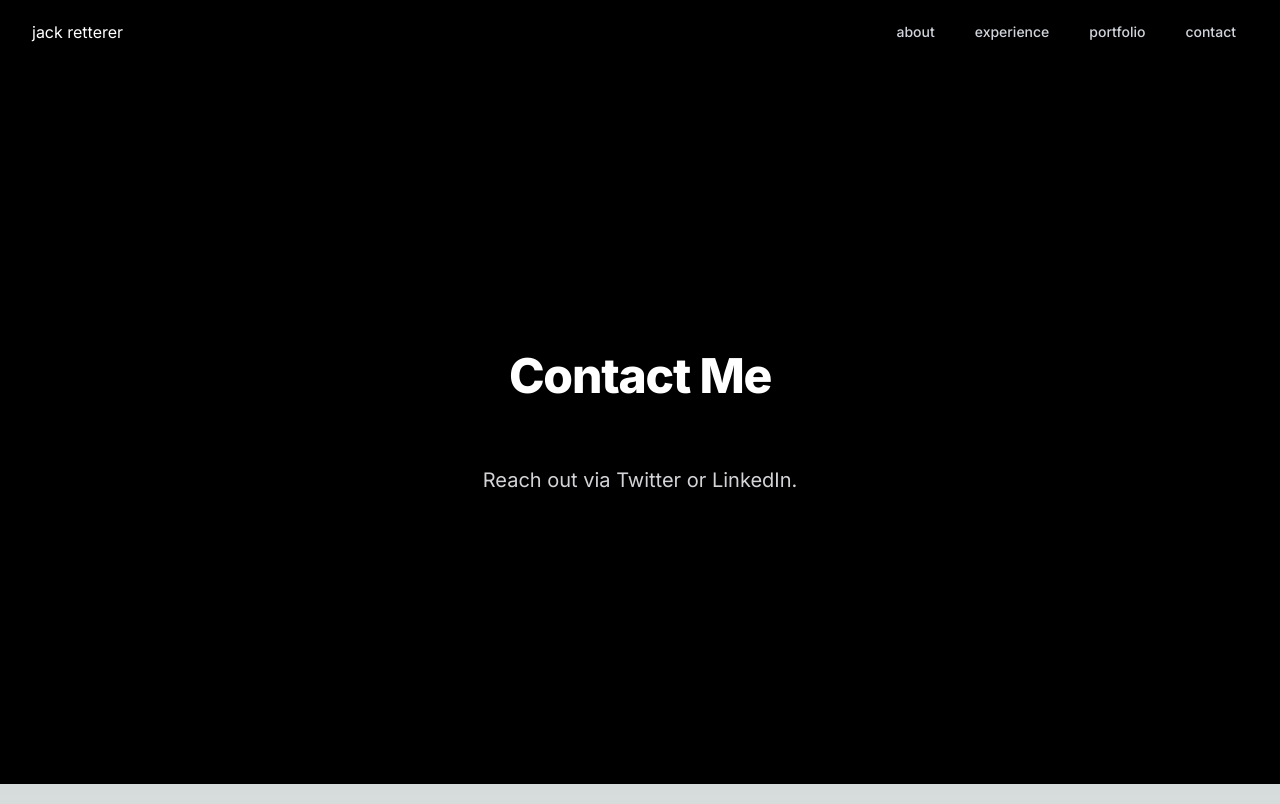
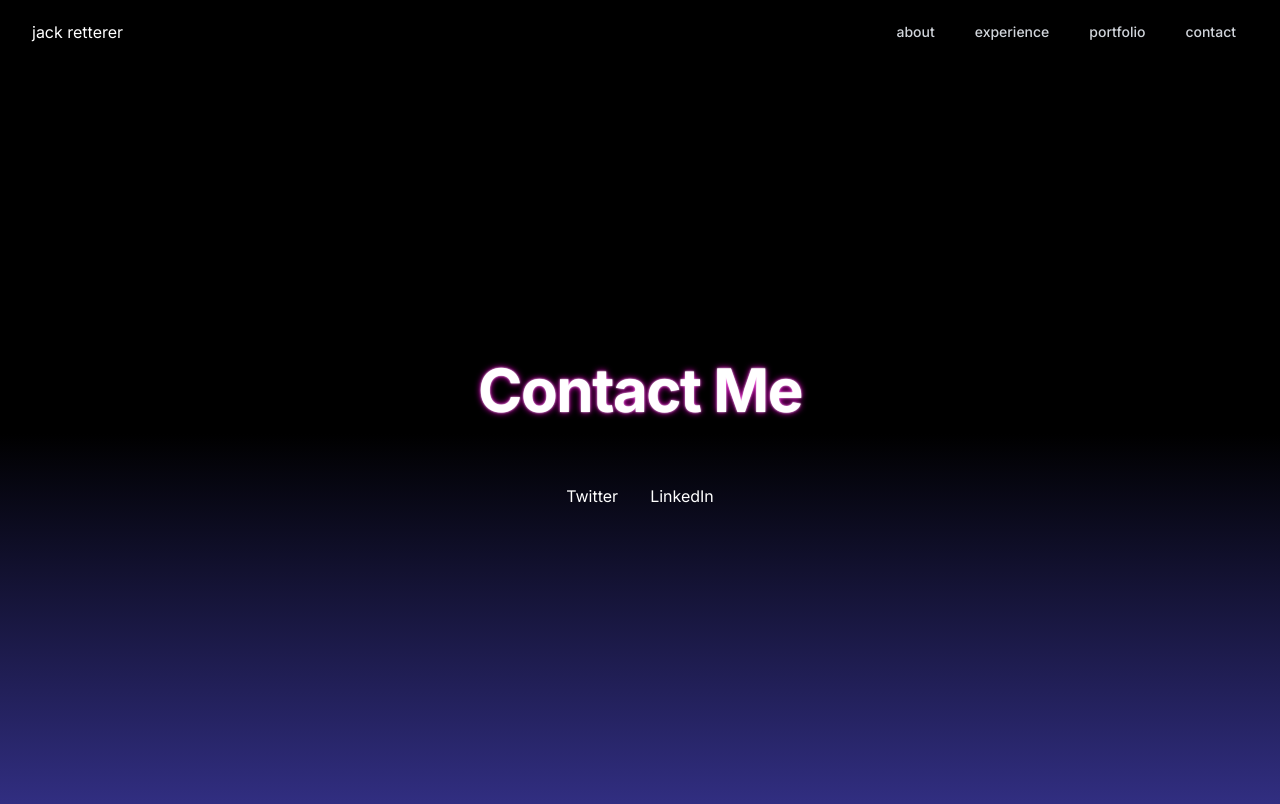
Before and after one commit to jackretterer/portfolio-next, a Next.js app: page /contact in a window 1280 px wide. Built offline with nearby package versions, Linux system fonts and the light colour scheme.

Commit message:
Updated contact page

```diff
--- a/app/(pages)/contact/page.tsx
+++ b/app/(pages)/contact/page.tsx
@@ -1,18 +1,56 @@
+'use client'
+
 import { FC } from 'react';
+import Link from 'next/link';
 
 const ContactPage: FC = () => {
     return (
-        <div className="h-[90vh] bg-black text-white flex flex-col">
-            <div className="flex-grow flex items-center justify-center py-20 px-4 sm:px-6 lg:px-8">
-                <div className="max-w-4xl w-full space-y-16">
-                    <h1 className="text-5xl font-extrabold text-center tracking-tight">
+        <div className="h-[92.5vh] bg-gradient-to-b from-black via-black to-indigo-900 text-white flex flex-col relative overflow-hidden">
+            <div className="flex-grow flex items-center justify-center py-20 px-4 sm:px-6 lg:px-8 z-10">
+                <div className="max-w-4xl w-full space-y-16 text-center">
+                    <h1 className="text-6xl font-bold tracking-tight space-font">
                         Contact Me
                     </h1>
-                    <p className="text-xl text-zinc-300 text-center leading-relaxed max-w-3xl mx-auto">
-                        Reach out via Twitter or LinkedIn.
-                    </p>
+                    <div className="flex justify-center space-x-8">
+                        <Link href="https://x.com/jaretterer" target="_blank" rel="noopener noreferrer"
+                            className="planet-link twitter">
+                            Twitter
+                        </Link>
+                        <Link href="https://www.linkedin.com/in/jackretterer/" target="_blank" rel="noopener noreferrer"
+                            className="planet-link linkedin">
+                            LinkedIn
+                        </Link>
+                    </div>
                 </div>
             </div>
+            <style jsx>{`
+                .space-font {
+                    text-shadow: 0 0 2px #fff, 0 0 6px #ff00de;
+                }
+                .planet-link {
+                    display: inline-block;
+                    width: 120px;
+                    height: 120px;
+                    border-radius: 50%;
+                    font-weight: bold;
+                    color: #ffffff;
+                    display: flex;
+                    align-items: center;
+                    justify-content: center;
+                    transition: all 0.3s ease;
+                    position: relative;
+                    overflow: hidden;
+                }
+                .planet-link:hover {
+                    transform: scale(1.1);
+                }
+                .twitter {
+                    background: radial-gradient(circle at 30% 30%, #1DA1F2, #0C85D0);
+                }
+                .linkedin {
+                    background: radial-gradient(circle at 30% 30%, #0077B5, #005582);
+                }
+            `}</style>
         </div>
     );
 };
```
